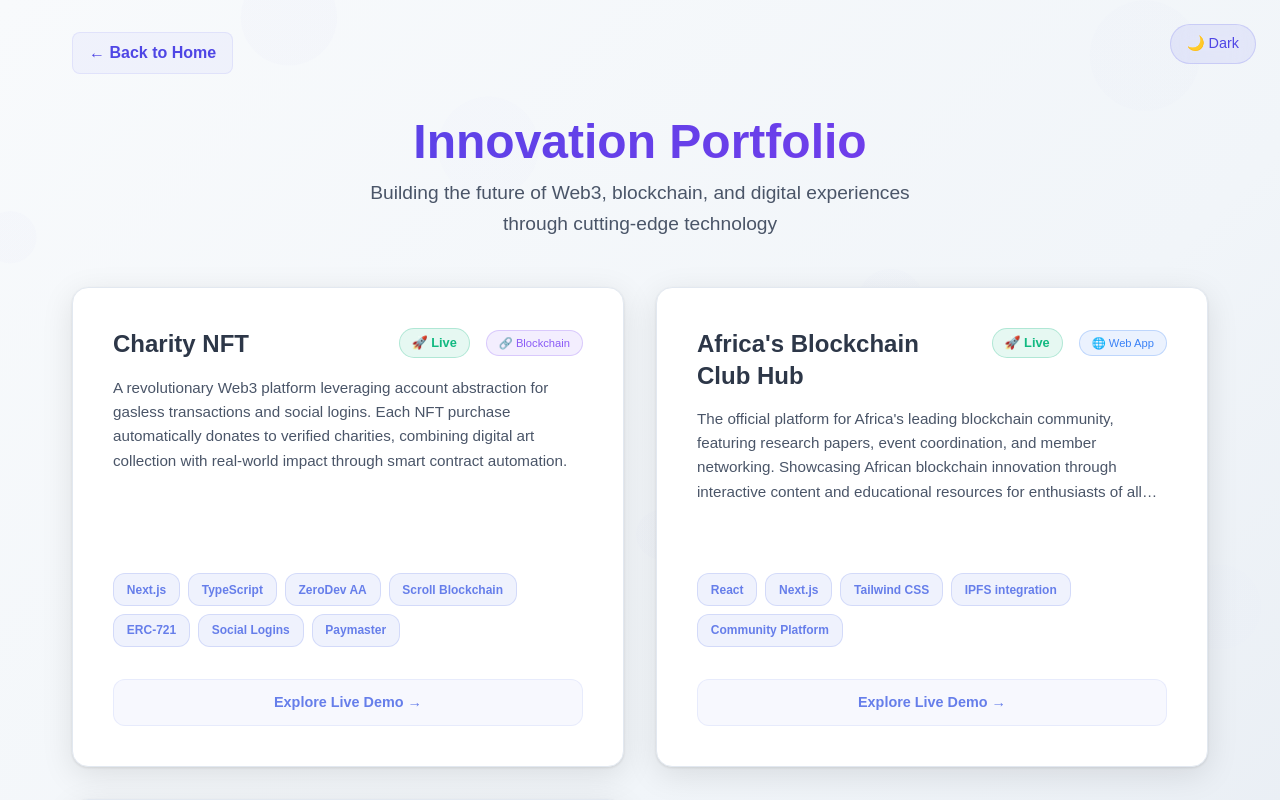
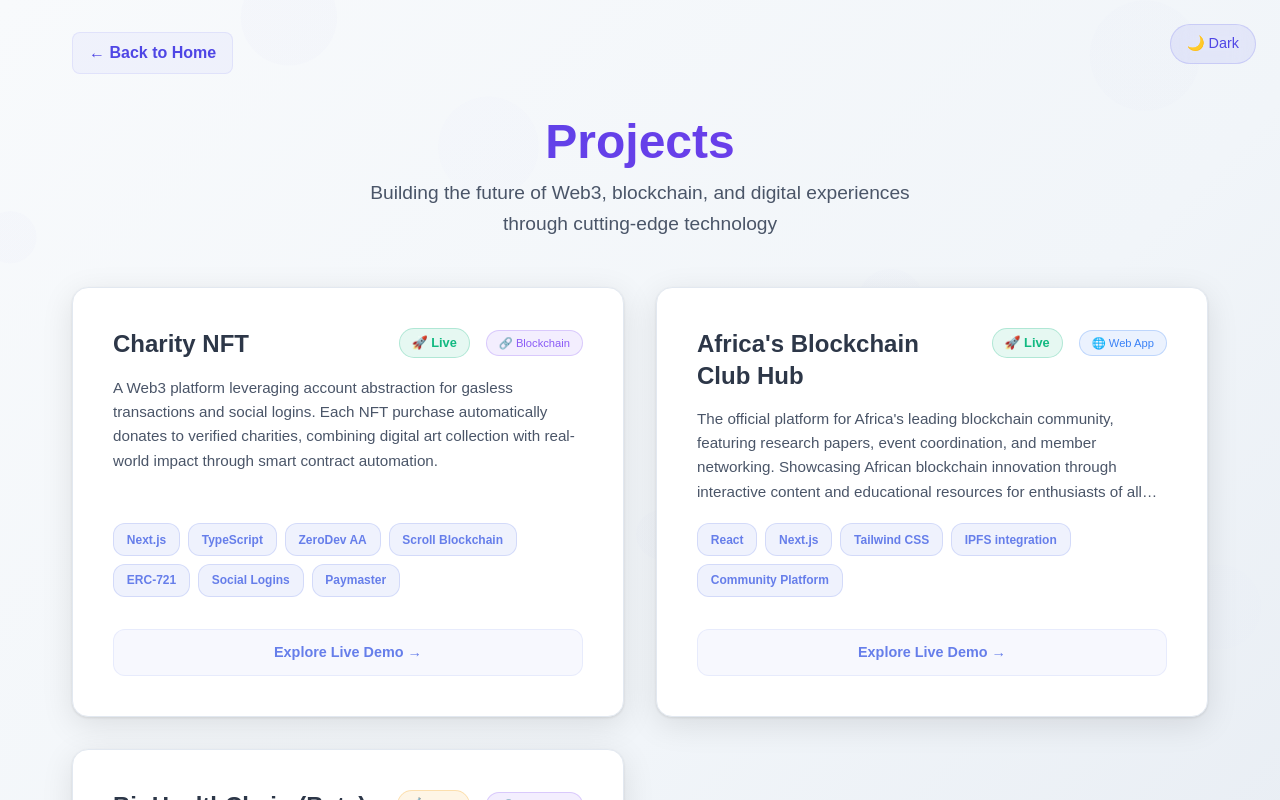
Before and after one commit to sandileSiwundla/Portfolio, a Next.js app: page /Projects in a window 1280 px wide. Shown: the top 800 px of the page. Built offline with nearby package versions, Linux system fonts and the light colour scheme.

Commit message:
Updating text

```diff
--- a/app/Projects/page.tsx
+++ b/app/Projects/page.tsx
@@ -21,7 +21,7 @@ export default function ProjectsPage() {
   const projects = [
     {
       title: "Charity NFT",
-      description: "A revolutionary Web3 platform leveraging account abstraction for gasless transactions and social logins. Each NFT purchase automatically donates to verified charities, combining digital art collection with real-world impact through smart contract automation.",
+      description: "A Web3 platform leveraging account abstraction for gasless transactions and social logins. Each NFT purchase automatically donates to verified charities, combining digital art collection with real-world impact through smart contract automation.",
       technologies: ["Next.js", "TypeScript", "ZeroDev AA", "Scroll Blockchain", "ERC-721", "Social Logins", "Paymaster"],
       status: "Live",
       link: "https://nft-app-dun-six.vercel.app",
@@ -296,7 +296,7 @@ export default function ProjectsPage() {
             marginBottom: '1rem',
             margin: '0'
           }}>
-            Innovation Portfolio
+            Projects
           </h1>
           <p style={{
             fontSize: '1.2rem',
@@ -331,8 +331,8 @@ export default function ProjectsPage() {
               overflow: 'hidden',
               display: 'flex',
               flexDirection: 'column',
-              height: '480px', // Fixed height for all cards
-              minHeight: '480px'
+              height: '430px',
+              minHeight: '430px'
             }}
             onMouseEnter={(e) => {
               e.currentTarget.style.transform = 'translateY(-8px) scale(1.02)';
```
